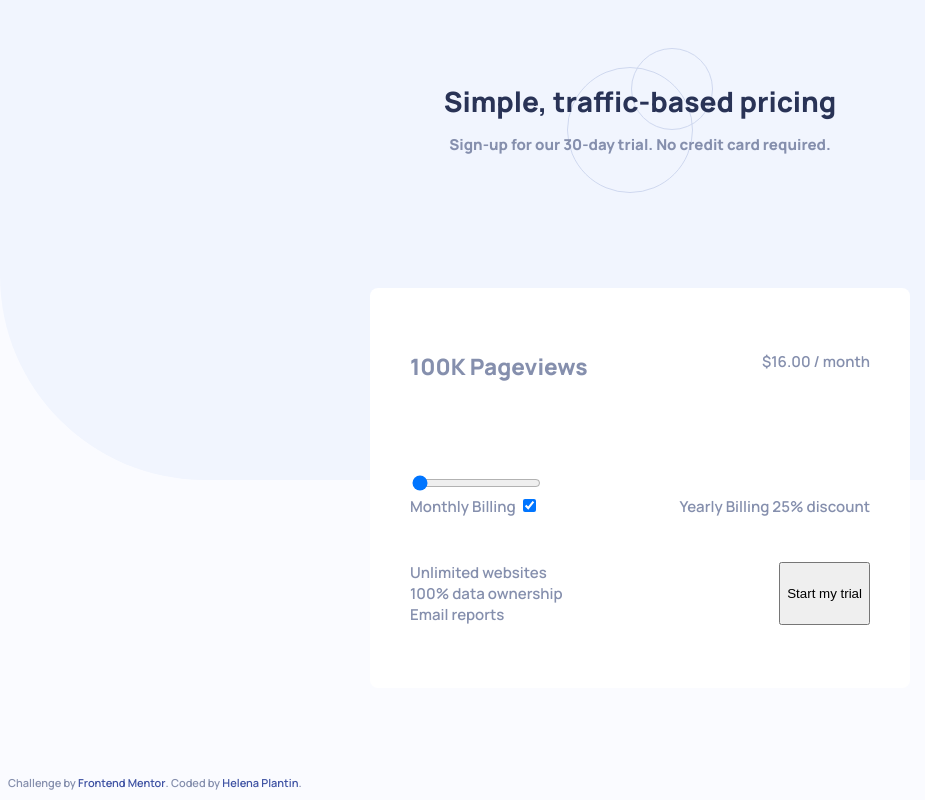
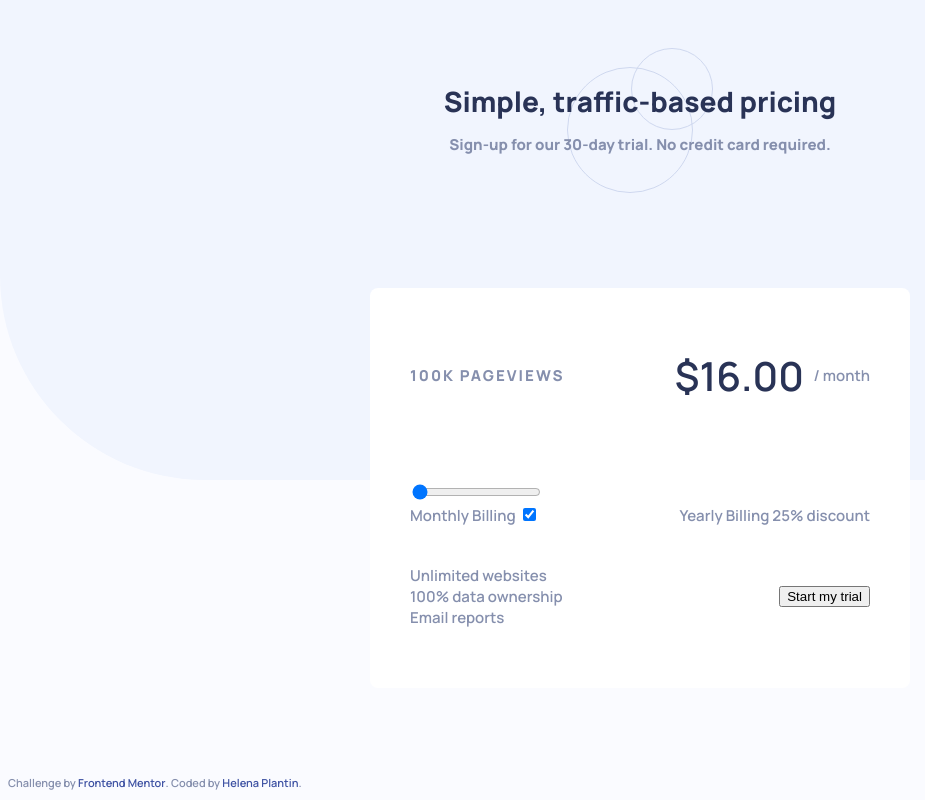
Before and after one commit to Helena-p/price_slider, a plain HTML site: page index.html in a window 1280 px wide. Shown: the whole page, without its empty margins (0-925 px from the left). Drawn offline with Linux system fonts and the light colour scheme.

Commit message:
Add styling to card header elements

```diff
--- a/src/css/style.css
+++ b/src/css/style.css
@@ -165,9 +165,25 @@ body {
 
 .card > footer,
 .card__header,
+.card__prize,
 .billing {
 	display: flex;
+	flex-wrap: wrap;
 	justify-content: space-between;
+	align-items: center;
+}
+
+.card__header > h2 {
+	text-transform: uppercase;
+	letter-spacing: 2px;
+	font-size: var(--font-size-400);
+}
+
+.card__prize > span {
+	font-size: var(--font-size-700);
+	font-weight: var(--font-weight-700);
+	color: var(--clr-neutral-700);
+	padding-right: 0.6rem;
 }
 
 /* FOOTER */
```
